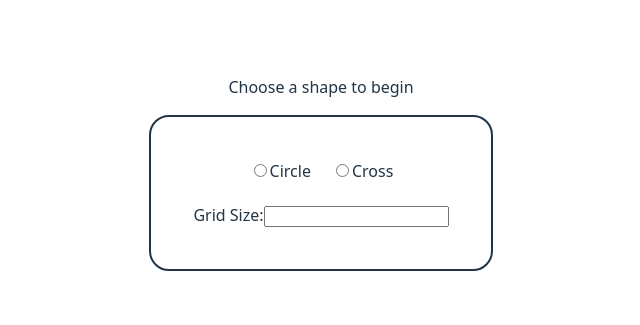
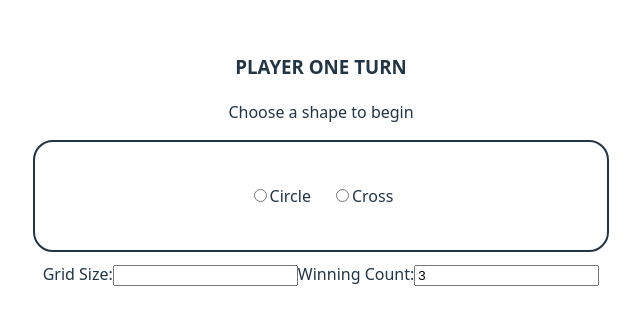
Before and after one commit to joachim512/react-training, a React (Vite) app: page / in a window 1280 px wide. Shown: the part 235-560 px from the top of the page, without its empty margins (319-959 px from the left). Built offline with nearby package versions, Linux system fonts and the light colour scheme.

Commit message:
winning logic for any grid, readonly when game is over and turn based with player name

```diff
--- a/src/components/ShapeSelector.tsx
+++ b/src/components/ShapeSelector.tsx
@@ -1,9 +1,8 @@
 interface props {
   value: string;
   onAction: (value: string) => void;
-  onGridSize: (value: number) => void;
 }
-function Buttons({ value, onAction, onGridSize }: props) {
+function ShapeSelector({ value, onAction }: props) {
   return (
     <>
       <div className="card">
@@ -38,20 +37,10 @@ function Buttons({ value, onAction, onGridSize }: props) {
             Cross
           </label>
         </div>
-        <div className="padding">
-          <label htmlFor="gridSize">
-            Grid Size:
-            <input
-              type="number"
-              onChange={(e) => {
-                onGridSize(Number(e.target.value));
-              }}
-            />
-          </label>
-        </div>
+
       </div>
     </>
   );
 }
 
-export default Buttons;
+export default ShapeSelector;
--- /dev/null
+++ b/src/components/board-condition.tsx
@@ -0,0 +1,39 @@
+interface props {
+  winCount: number;
+  onGridSize: (value: number) => void;
+  onWinCount: (value: number) => void;
+}
+
+const boardCondition = ({ winCount, onWinCount, onGridSize }: props) => {
+  return (
+    <>
+      <div className="padding">
+        <div className="container">
+          <div className="grid-container">
+            <label htmlFor="gridSize" className="grid-column">
+              Grid Size:
+              <input
+                type="number"
+                onChange={(e) => {
+                  onGridSize(Number(e.target.value));
+                }}
+              />
+            </label>
+          </div>
+
+          <label htmlFor="gridSize" className="grid-column">
+            Winning Count:
+            <input
+              type="number"
+              value={winCount}
+              onChange={(e) => {
+                onWinCount(Number(e.target.value));
+              }}
+            />
+          </label>
+        </div>
+      </div>
+    </>
+  );
+};
+export default boardCondition;
--- a/src/game.tsx
+++ b/src/game.tsx
@@ -1,42 +1,64 @@
 import { useState } from "react";
 import ShapeSelector from "./components/ShapeSelector";
 import Board from "./components/Board";
+import BoardCondition from "./components/board-condition";
 function Game() {
   //state for turn
   const [selectedShape, setSelectedShape] = useState<string>("");
   //state for grid value
   const [gridVal, setGridVal] = useState<string[]>(Array(0).fill(""));
+  //state for player turn
+  const [playerTurn, setPlayerTurn] = useState<boolean>(true); //true is player 1
+  //state for required count to win
+  const [winCount, setWinCount] = useState<number>(3);
+
   const handleClick = (val: string) => {
     setSelectedShape(val);
   };
   const winner = () => {
-    // condition to check if its an OX board
-    if (gridVal.length === 9) {
-      const winCondition = [
-        [0, 1, 2],
-        [3, 4, 5],
-        [6, 7, 8],
-        [0, 3, 6],
-        [1, 4, 7],
-        [2, 5, 8],
-        [0, 4, 8],
-        [2, 4, 6],
-      ];
-      for (let i: number = 0; i < winCondition.length; i++) {
-        const [a, b, c] = winCondition[i];
-        if (
-          gridVal[a] &&
-          gridVal[a] === gridVal[b] &&
-          gridVal[a] === gridVal[c]
-        ) {
-          return gridVal[a];
+    const n = Math.sqrt(gridVal.length);
+    if (!Number.isInteger(n)) return null;
+    const get = (r: number, c: number) => gridVal[r * n + c];
+    const directions = [
+      [0, 1],
+      [1, 0],
+      [1, 1],
+      [1, -1],
+    ];
+    for (let r = 0; r < n; r++) {
+      for (let c = 0; c < n; c++) {
+        const start = get(r, c);
+        if (!start) continue;
+        for (const [dr, dc] of directions) {
+          let count = 1;
+          for (let k = 1; k < winCount; k++) {
+            const nr = r + dr * k;
+            const nc = c + dc * k;
+            if (
+              nr < 0 ||
+              nr >= n ||
+              nc < 0 ||
+              nc >= n ||
+              get(nr, nc) !== start
+            ) {
+              break;
+            }
+            count++;
+          }
+          if (count === winCount) {
+            return start;
+          }
         }
       }
     }
+
     return null;
   };
+  const handleWinCount = (val: number) => {
+    setWinCount(val);
+  };
   const handleGridValue = (index: number) => {
-    if (!selectedShape || winner()) {
+    if (!selectedShape || winner() || gridVal[index]) {
       return;
     }
     setGridVal((prev) => {
@@ -45,6 +67,7 @@ function Game() {
       return copy;
     });
     setSelectedShape((prev) => (prev === "O" ? "X" : "O"));
+    setPlayerTurn((prev) => (prev ? false : true));
     winner();
   };
   const handleGridSize = (size: number) => {
@@ -52,17 +75,20 @@ function Game() {
   };
   return (
     <>
+      <h3>{playerTurn ? "PLAYER ONE TURN" : "PLAYER TWO TURN"}</h3>
       {!selectedShape ? (
         <p>Choose a shape to begin</p>
       ) : (
-        winner() && <p>The Winner is: {winner()}</p>
+        winner() && <h4>{!playerTurn ? "PLAYER ONE WIN" : "PLAYER TWO WIN"}</h4>
       )}
-      <ShapeSelector
-        value={selectedShape}
-        onAction={handleClick}
+      <ShapeSelector value={selectedShape} onAction={handleClick} />
+      <BoardCondition
+        winCount={winCount}
+        onWinCount={handleWinCount}
         onGridSize={handleGridSize}
       />
       <Board gridValue={gridVal} onAction={handleGridValue} />
+
     </>
   );
 }
```
